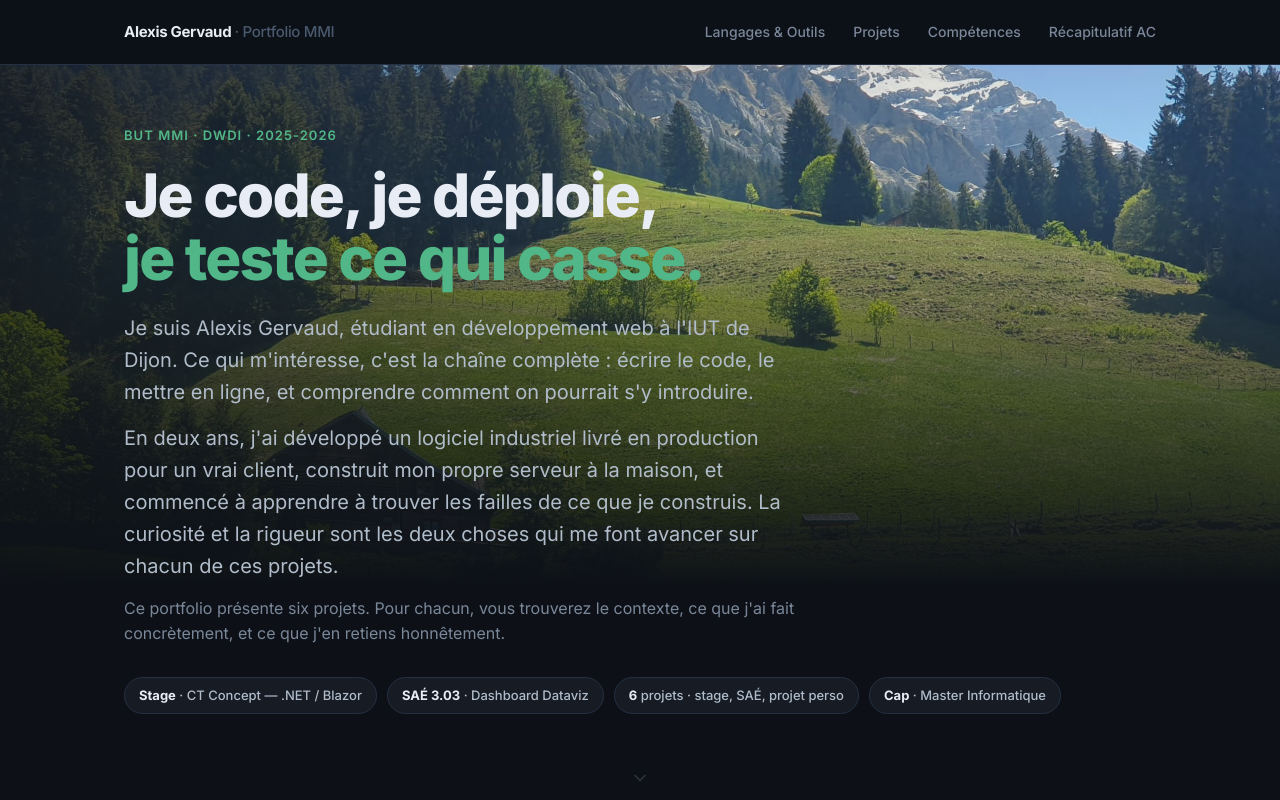
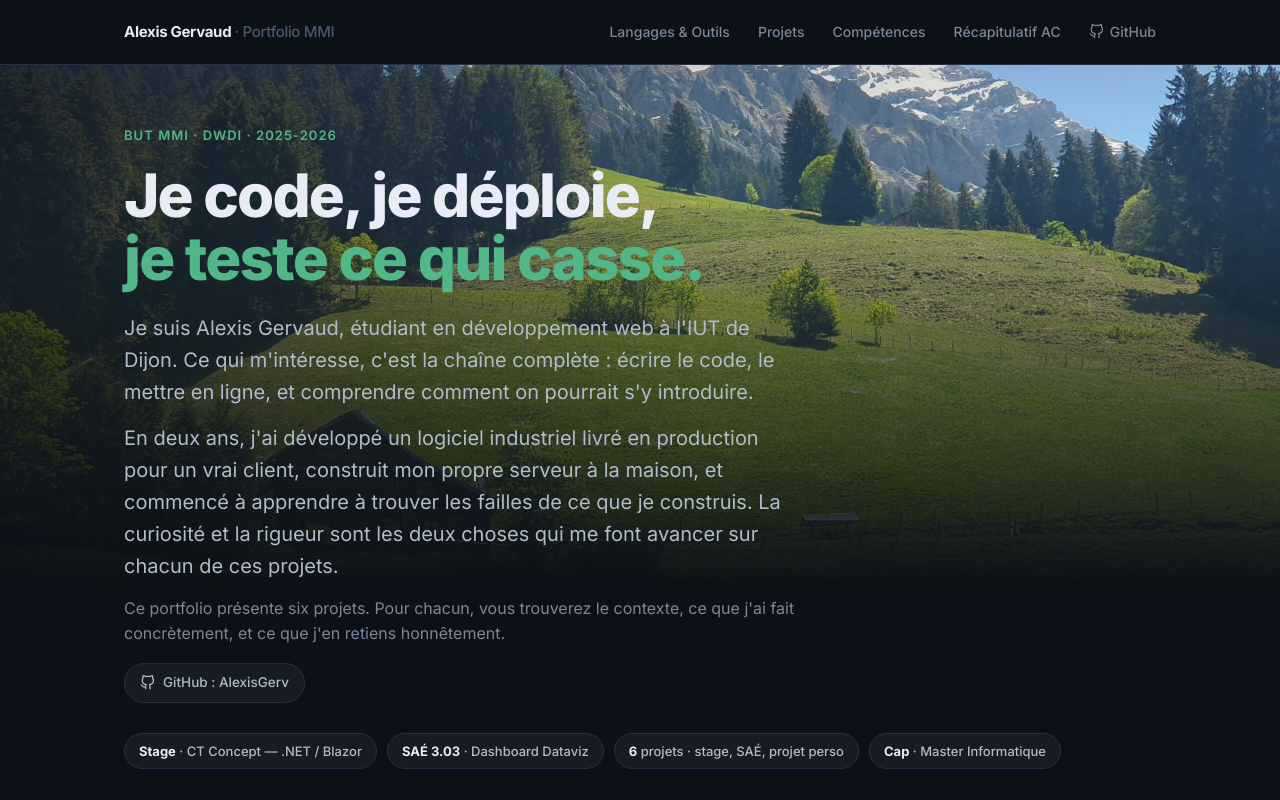
Before and after one commit to AlexisGerv/Portfolio-BUT, a React (Vite) app: page / in a window 1280 px wide. Shown: the top 800 px of the page. Built offline with nearby package versions, Linux system fonts and the light colour scheme.

Commit message:
feat: add portfolio data configuration and initial project files

```diff
--- a/src/App.jsx
+++ b/src/App.jsx
@@ -19,6 +19,12 @@ export default function App() {
             <a href="#projets">Projets</a>
             <a href="#competences">Compétences</a>
             <a href="#recap">Récapitulatif AC</a>
+            <a href="http://github.com/AlexisGerv" target="_blank" rel="noopener noreferrer" style={{ display: 'inline-flex', alignItems: 'center', gap: '6px' }}>
+              <svg width="15" height="15" viewBox="0 0 24 24" fill="none" stroke="currentColor" strokeWidth="2" strokeLinecap="round" strokeLinejoin="round" style={{ verticalAlign: 'middle' }}>
+                <path d="M9 19c-5 1.5-5-2.5-7-3m14 6v-3.87a3.37 3.37 0 0 0-.94-2.61c3.14-.35 6.44-1.54 6.44-7A5.44 5.44 0 0 0 20 4.77 5.07 5.07 0 0 0 19.91 1S18.73.65 16 2.48a13.38 13.38 0 0 0-7 0C6.27.65 5.09 1 5.09 1A5.07 5.07 0 0 0 5 4.77a5.44 5.44 0 0 0-1.5 3.78c0 5.42 3.3 6.61 6.44 7A3.37 3.37 0 0 0 9 18.13V22" />
+              </svg>
+              GitHub
+            </a>
           </nav>
         </div>
       </header>
@@ -33,6 +39,14 @@ export default function App() {
           <p className="lede">Je suis Alexis Gervaud, étudiant en développement web à l'IUT de Dijon. Ce qui m'intéresse, c'est la chaîne complète : écrire le code, le mettre en ligne, et comprendre comment on pourrait s'y introduire.</p>
           <p className="lede">En deux ans, j'ai développé un logiciel industriel livré en production pour un vrai client, construit mon propre serveur à la maison, et commencé à apprendre à trouver les failles de ce que je construis. La curiosité et la rigueur sont les deux choses qui me font avancer sur chacun de ces projets.</p>
           <p className="lede small">Ce portfolio présente six projets. Pour chacun, vous trouverez le contexte, ce que j'ai fait concrètement, et ce que j'en retiens honnêtement.</p>
+          <div style={{ marginTop: '16px', marginBottom: '24px' }}>
+            <a href="http://github.com/AlexisGerv" target="_blank" rel="noopener noreferrer" className="chip" style={{ display: 'inline-flex', alignItems: 'center', gap: '8px', textDecoration: 'none' }}>
+              <svg width="15" height="15" viewBox="0 0 24 24" fill="none" stroke="currentColor" strokeWidth="2" strokeLinecap="round" strokeLinejoin="round">
+                <path d="M9 19c-5 1.5-5-2.5-7-3m14 6v-3.87a3.37 3.37 0 0 0-.94-2.61c3.14-.35 6.44-1.54 6.44-7A5.44 5.44 0 0 0 20 4.77 5.07 5.07 0 0 0 19.91 1S18.73.65 16 2.48a13.38 13.38 0 0 0-7 0C6.27.65 5.09 1 5.09 1A5.07 5.07 0 0 0 5 4.77a5.44 5.44 0 0 0-1.5 3.78c0 5.42 3.3 6.61 6.44 7A3.37 3.37 0 0 0 9 18.13V22" />
+              </svg>
+              <span>GitHub : AlexisGerv</span>
+            </a>
+          </div>
           <div className="meta-row">
             <span className="pill"><b>Stage</b> · CT Concept — .NET / Blazor</span>
             <span className="pill"><b>SAÉ 3.03</b> · Dashboard Dataviz</span>
@@ -125,7 +139,19 @@ export default function App() {
       <footer>
         <div className="wrap fgrid">
           <div><b>Alexis Gervaud</b> — Portfolio de compétences BUT MMI<br />Parcours Développement Web et Dispositifs Interactifs · 2025-2026</div>
-          <div>6 projets · 5 compétences · 26 apprentissages critiques<br /><span className="mono">alexisgerv@gmail.com</span></div>
+          <div>
+            6 projets · 5 compétences · 26 apprentissages critiques<br />
+            <span className="mono" style={{ display: 'inline-flex', alignItems: 'center', gap: '10px', flexWrap: 'wrap', marginTop: '4px' }}>
+              <span>alexisgerv@gmail.com</span>
+              <span style={{ color: 'var(--line)' }}>|</span>
+              <a href="http://github.com/AlexisGerv" target="_blank" rel="noopener noreferrer" style={{ display: 'inline-flex', alignItems: 'center', gap: '6px', color: 'var(--accent-ink)' }}>
+                <svg width="14" height="14" viewBox="0 0 24 24" fill="none" stroke="currentColor" strokeWidth="2" strokeLinecap="round" strokeLinejoin="round">
+                  <path d="M9 19c-5 1.5-5-2.5-7-3m14 6v-3.87a3.37 3.37 0 0 0-.94-2.61c3.14-.35 6.44-1.54 6.44-7A5.44 5.44 0 0 0 20 4.77 5.07 5.07 0 0 0 19.91 1S18.73.65 16 2.48a13.38 13.38 0 0 0-7 0C6.27.65 5.09 1 5.09 1A5.07 5.07 0 0 0 5 4.77a5.44 5.44 0 0 0-1.5 3.78c0 5.42 3.3 6.61 6.44 7A3.37 3.37 0 0 0 9 18.13V22" />
+                </svg>
+                github.com/AlexisGerv
+              </a>
+            </span>
+          </div>
         </div>
       </footer>
     </React.Fragment>
--- a/src/data/portfolioData.jsx
+++ b/src/data/portfolioData.jsx
@@ -92,7 +92,7 @@ export const PROJECTS = [
     id:"vald",
     index:"Projet 04 · SAÉ 3.02",
     title:"SAÉ 302 — Dossier de presse · Vald, Magnificat",
-    sub:"Projet universitaire · Solo · BUT MMI",
+    sub:"Projet universitaire · Seul · BUT MMI",
     rightTag:{label:"SAÉ", type:"type"},
     comps:["CONC","EXPR","COMP","ENTR"],
     techs: [],
```
Also changed, not shown: logo/github.png (added).
